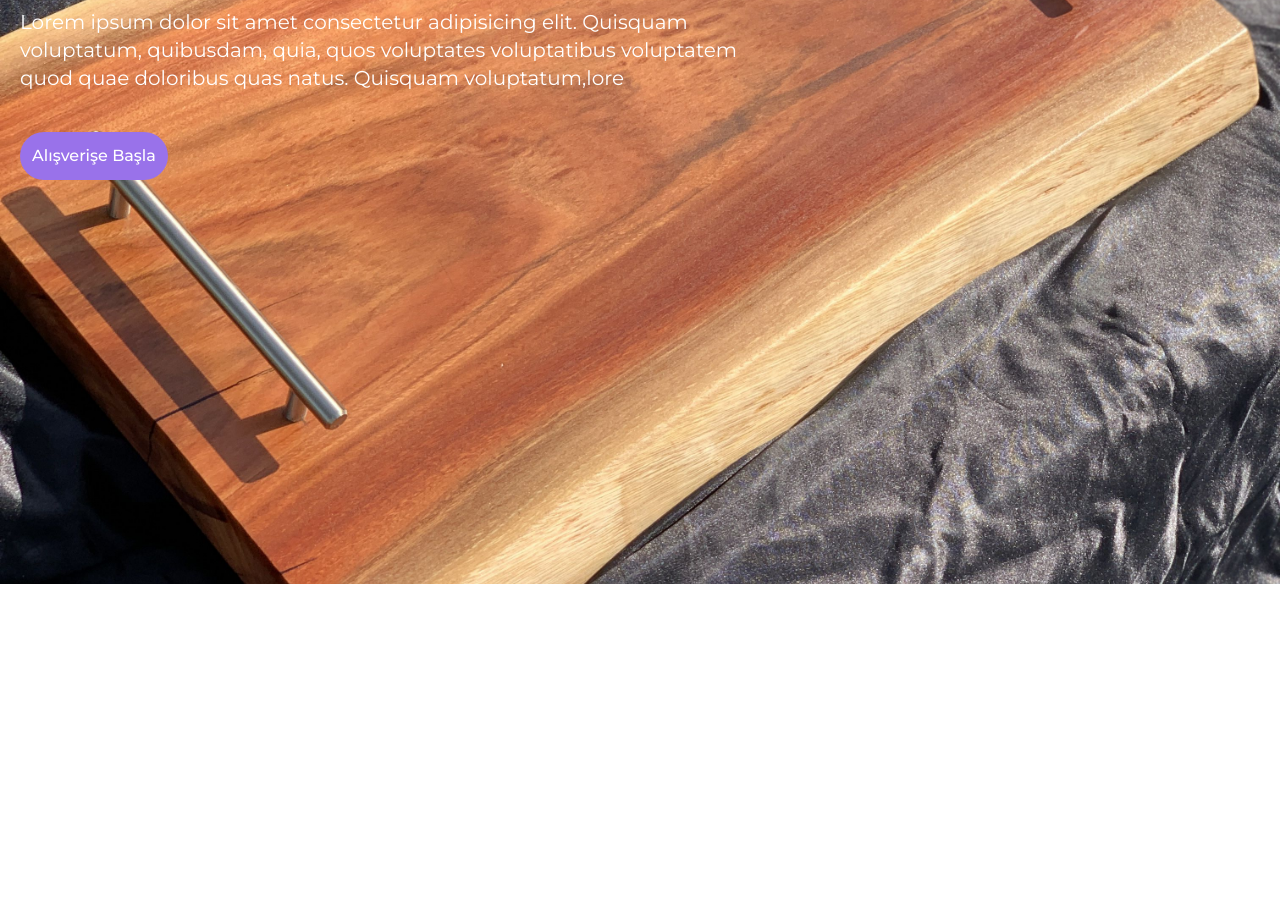
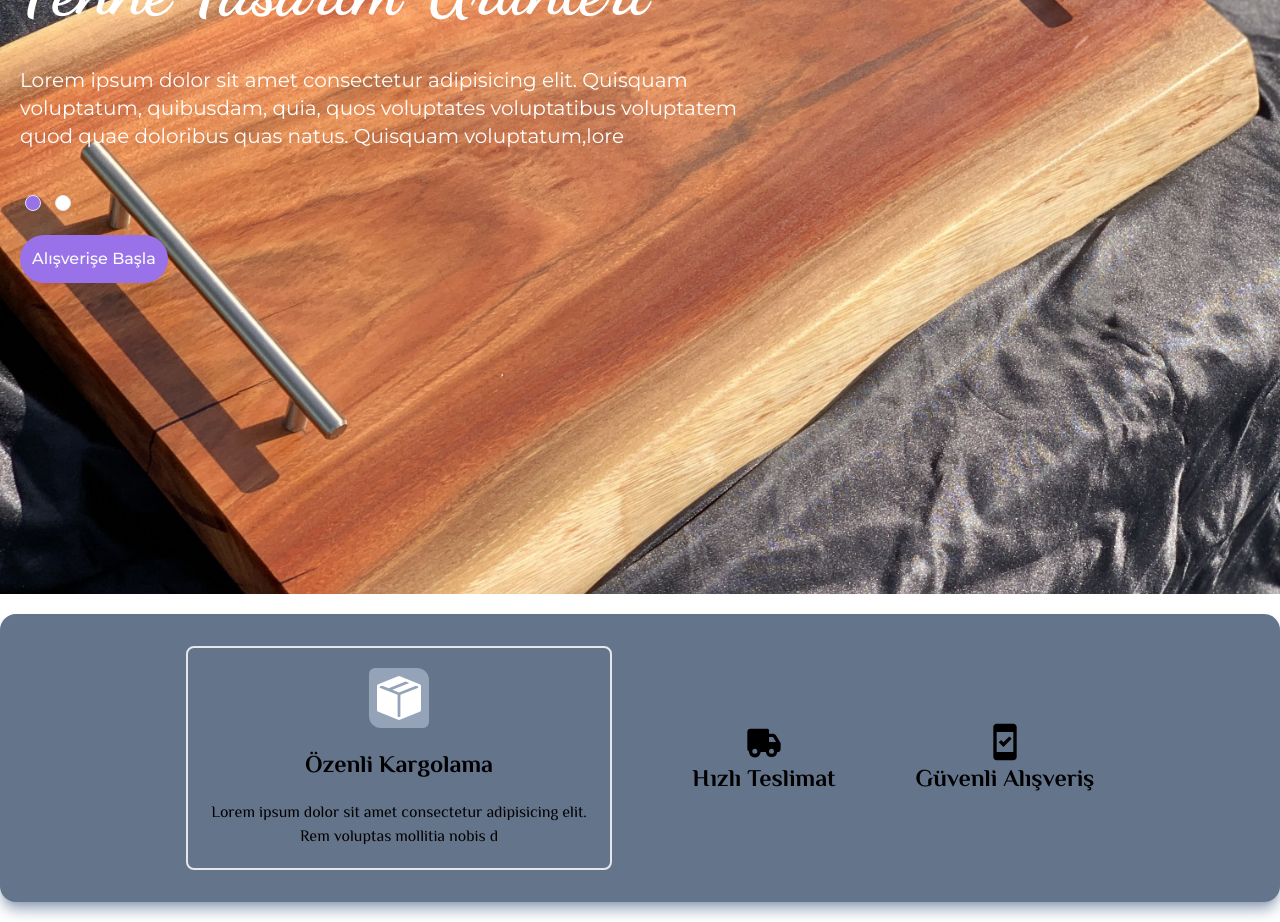
Before and after one commit to Tunacodin/E-Commerce, a Next.js app: page / in a window 1280 px wide. Shown: the part 280-1202 px from the top of the page. Before the commit the page ends 864 px from the top, so only its background shows below. Built offline with nearby package versions, Linux system fonts and the light colour scheme.

Commit message:
Features Component added

```diff
--- /dev/null
+++ b/components/Campaigns.jsx
@@ -0,0 +1,38 @@
+import React from 'react'
+import Image from "next/image";
+import { BiSolidTruck } from "react-icons/bi";
+import { BsFillBoxSeamFill } from "react-icons/bs";
+import { MdSystemSecurityUpdateGood } from "react-icons/md";
+
+const Campaigns = () => {
+  return (
+    <div className=" w-full h-full relative py-5 ">
+      <div className="flex container  justify-center items-center gap-x-20 mx-auto py-20 bg-slate-500 shadow-lg shadow-slate-400 h-72 rounded-2xl ">
+        <div className="flex flex-col justify-center w-1/3  items-center border-2 gap-5 rounded-lg p-5 text-center ">
+          <BsFillBoxSeamFill size={60} className='text-white bg-slate-400 p-2 rounded-md rounded-bl-xl rounded-tr-xl '/>
+          <div>
+            <h1 className="text-2xl font-bold">Özenli Kargolama</h1>
+          </div>
+          <div>
+
+              <p> Lorem ipsum dolor sit amet consectetur adipisicing elit. Rem voluptas mollitia nobis d</p>
+          </div>
+        </div>
+        <div className="flex flex-col justify-center items-center">
+          <BiSolidTruck size={40} />
+          <div>
+            <h1 className="text-2xl font-bold">Hızlı Teslimat</h1>
+          </div>
+        </div>
+        <div className="flex flex-col justify-center items-center">
+          <MdSystemSecurityUpdateGood size={40} />
+          <div>
+            <h1 className="text-2xl font-bold">Güvenli Alışveriş</h1>
+          </div>
+        </div>
+      </div>
+    </div>
+  );
+}
+
+export default Campaigns
--- a/components/Carousel.jsx
+++ b/components/Carousel.jsx
@@ -1,32 +1,70 @@
 import Image from "next/image";
 import React from "react";
 import Title from "./ui/Title";
+import Slider from "react-slick";
+export const Carousel = () => {
+    const settings = {
+      dots: true,
+      infinite: true,
+      speed: 2000,
+      slidesToShow: 1,
+      slidesToScroll: 1,
+      autoplaySpeed: 6000,
+      autoplay: true,
+      pauseOnHover: true,
+      arrows: false,
 
-export const Carousel = () => {
+
+      customPaging: (i) => (
+        <div className="w-4 h-4 border ml-5 bg-white rounded-full mt-10 ">
+
+        </div>
+      )
+    };
   return (
-    <div className="h-screen w-full container mx-auto ">
+    <div className="h-screen w-full container mx-auto">
       <div className="absolute top-0 left-0 w-full h-full ">
-        <div className="relative h-full w-full">
+        <div className="relative h-screen w-full ">
           <Image
             src="/Images/Tahta mermer.jpg"
             alt=""
             layout="fill"
             objectFit="cover"
-            className="opacity-100"
+            className="opacity-100 "
           />
         </div>
       </div>
-      <div className="relative text-white top-28  flex flex-col items-start gap-y-10 px-5 ">
+      <Slider {...settings}>
+        <div className="mt-40 ">
+          <div className=" text-white top-48 flex flex-col items-start gap-y-10 px-5 ">
             <Title addClass="md:text-7xl text-5xl font-dancing font-bold ">
               Fenne Tasarım Ürünleri
             </Title>
-        <p className="md:text-xl text-md font-assistant w-3/4 sm:w-3/5">
+            <p className="md:text-xl top-48 text-md font-assistant w-3/4 sm:w-3/5">
               Lorem ipsum dolor sit amet consectetur adipisicing elit. Quisquam
-          voluptatum, quibusdam, quia, quos voluptates voluptatibus voluptatem
-          quod quae doloribus quas natus. Quisquam voluptatum,lore
+              voluptatum, quibusdam, quia, quos voluptates voluptatibus
+              voluptatem quod quae doloribus quas natus. Quisquam
+              voluptatum,lore
             </p>
-        <button className="btn-primary ">Alışverişe Başla</button>
           </div>
+        </div>
+        <div className="mt-40 ">
+          <div className=" text-white top-48 flex flex-col items-start gap-y-10 px-5 ">
+            <Title addClass="md:text-7xl text-5xl font-dancing font-bold ">
+              Fenne Tasarım Ürünleri
+            </Title>
+            <p className="md:text-xl top-48 text-md font-assistant w-3/4 sm:w-3/5">
+              Lorem ipsum dolor sit amet consectetur adipisicing elit. Quisquam
+              voluptatum, quibusdam, quia, quos voluptates voluptatibus
+              voluptatem quod quae doloribus quas natus. Quisquam
+              voluptatum,lore
+            </p>
+          </div>
+        </div>
+      </Slider>
+      <button className="btn-primary ml-5 text-slate-50 relative mt-[85px]">
+        Alışverişe Başla
+      </button>
     </div>
   );
 };
--- a/components/layout/Header.jsx
+++ b/components/layout/Header.jsx
@@ -17,7 +17,7 @@ const Header = () => {
       const [isMenuModal, setIsMenuModal] = useState(false);
 
   return (
-    <div className="h-[64px]  bg-primary sm:h-full ">
+    <div className="h-[74px]  bg-primary  ">
       <div
         className={`container mx-auto text-white flex justify-between items-center h-full ${
           isMenuModal === true && "mt-[-40px]"
--- a/pages/home/index.jsx
+++ b/pages/home/index.jsx
@@ -1,12 +1,14 @@
 import React from "react";
 import { Carousel } from "../../components/Carousel";
+import Campaigns from "../../components/Campaigns";
 
 const Index = () => {
   return (
-    <div className="h-screen w-full">
-      <div className="relative h-full w-full">
+
+      <div className="relative ">
         <Carousel />
-      </div>
+        <Campaigns/>
+
     </div>
   );
 };
--- a/styles/globals.css
+++ b/styles/globals.css
@@ -22,3 +22,10 @@ font-family: 'Philosopher', sans-serif;
 .btn-primary{
 @apply p-3 bg-secondary rounded-3xl px-3 font-assistant text-[16px] font-medium hover:bg-white hover:text-secondary transition-all
 }
+
+.slick-dots{
+  @apply !flex justify-start w-full mt-5;
+}
+.slick-dots .slick-active div{
+  @apply  bg-secondary w-4 h-4;
+}
```
Lines whose indentation alone changed are shown as unchanged.
